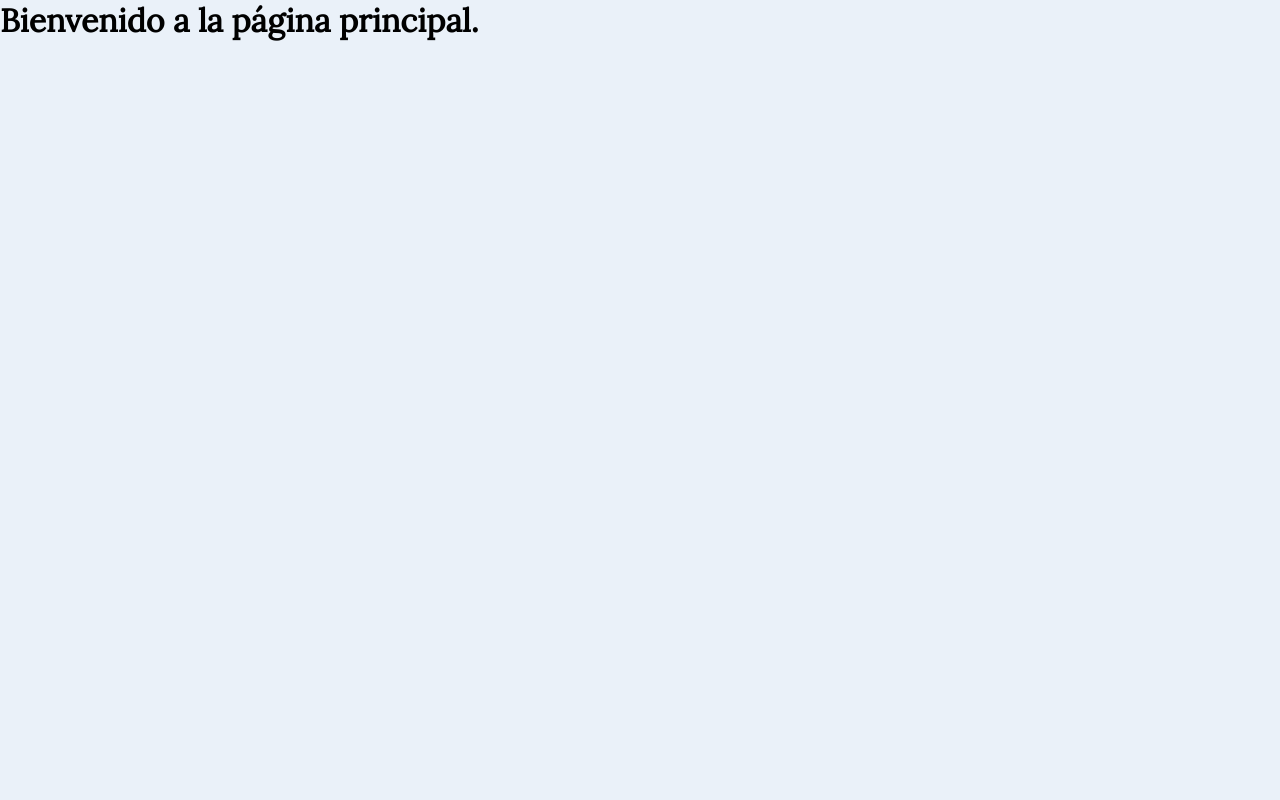
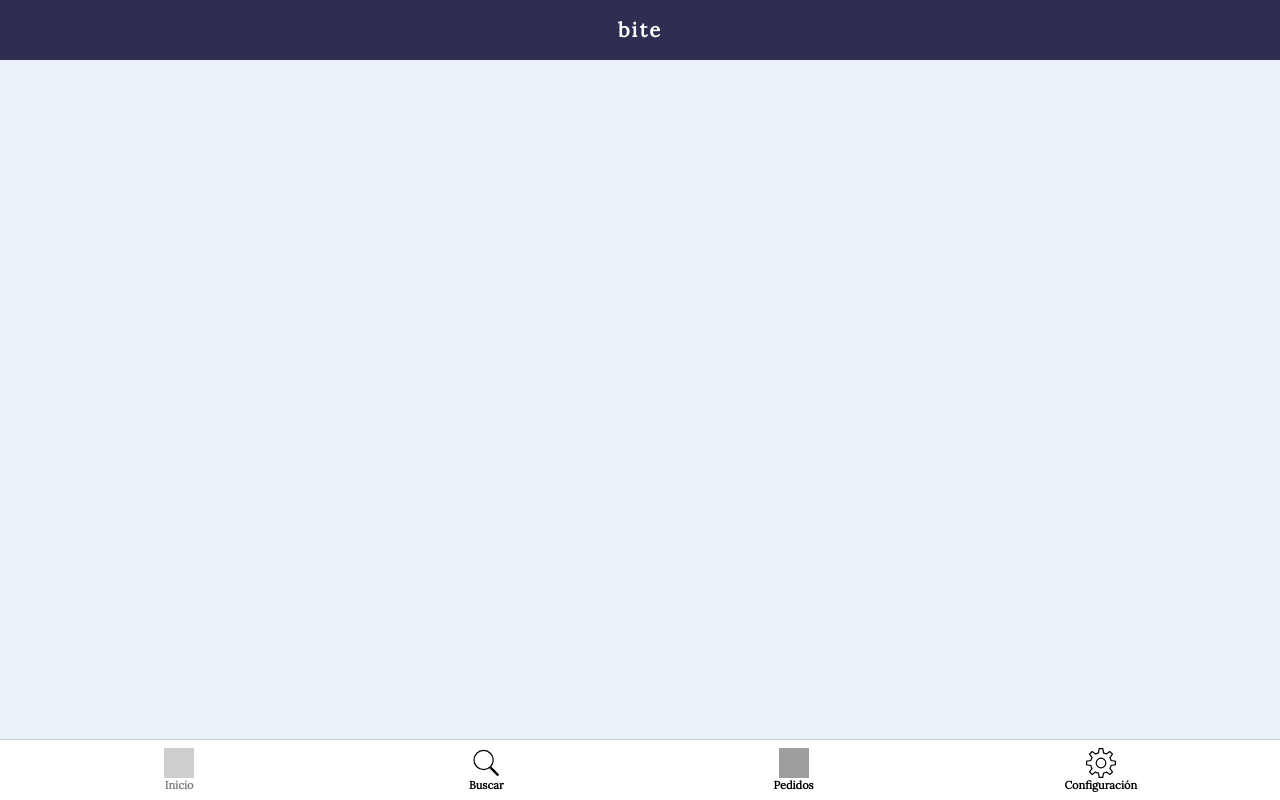
Before and after one commit to andremarinmx/bite, a Flask app: page /home in a window 1280 px wide. Run offline with Flask 2, Linux system fonts and the light colour scheme; grey boxes are pictures that could not be loaded.

Commit message:
Estructura base de la vista principal

```diff
--- a/templates/home.html
+++ b/templates/home.html
@@ -1,5 +1,37 @@
 {% extends 'layouts/BaseLayout.html' %}
 
+{% block links %}
+<link rel="stylesheet" href="{{ url_for('static', filename = 'css/Header.css') }}">
+<link rel="stylesheet" href="{{ url_for('static', filename = 'css/NavigationBar.css') }}">
+{% endblock links %}
+
 {% block body %}
-	<h1>Bienvenido a la página principal.</h1>
+<div class="App">
+	<div class="Header">
+		bite
+	</div>
+
+	<div class="Container">
+
+	</div>
+
+	<div class="NavigationBar">
+		<a class="NavigationButton current" href="/home">
+			<img src="{{ url_for('static', filename = 'images/home.svg') }}">
+			<p>Inicio</p>
+		</a>
+		<a class="NavigationButton" href="/search">
+			<img src="{{ url_for('static', filename = 'images/search.svg') }}">
+			<p>Buscar</p>
+		</a>
+		<a class="NavigationButton" href="/orders">
+			<img src="{{ url_for('static', filename = 'images/orders.svg') }}">
+			<p>Pedidos</p>
+		</a>
+		<a class="NavigationButton" href="/settings">
+			<img src="{{ url_for('static', filename = 'images/settings.svg') }}">
+			<p>Configuración</p>
+		</a>
+	</div>
+</div>
 {% endblock body %}
```
